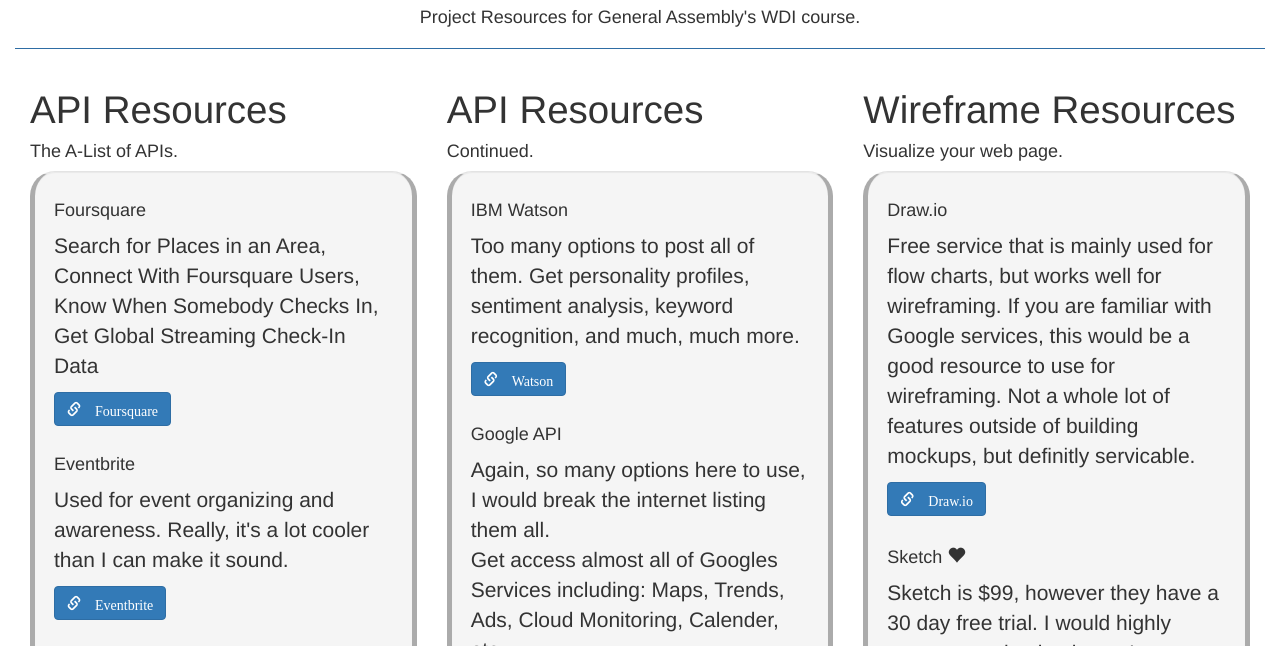
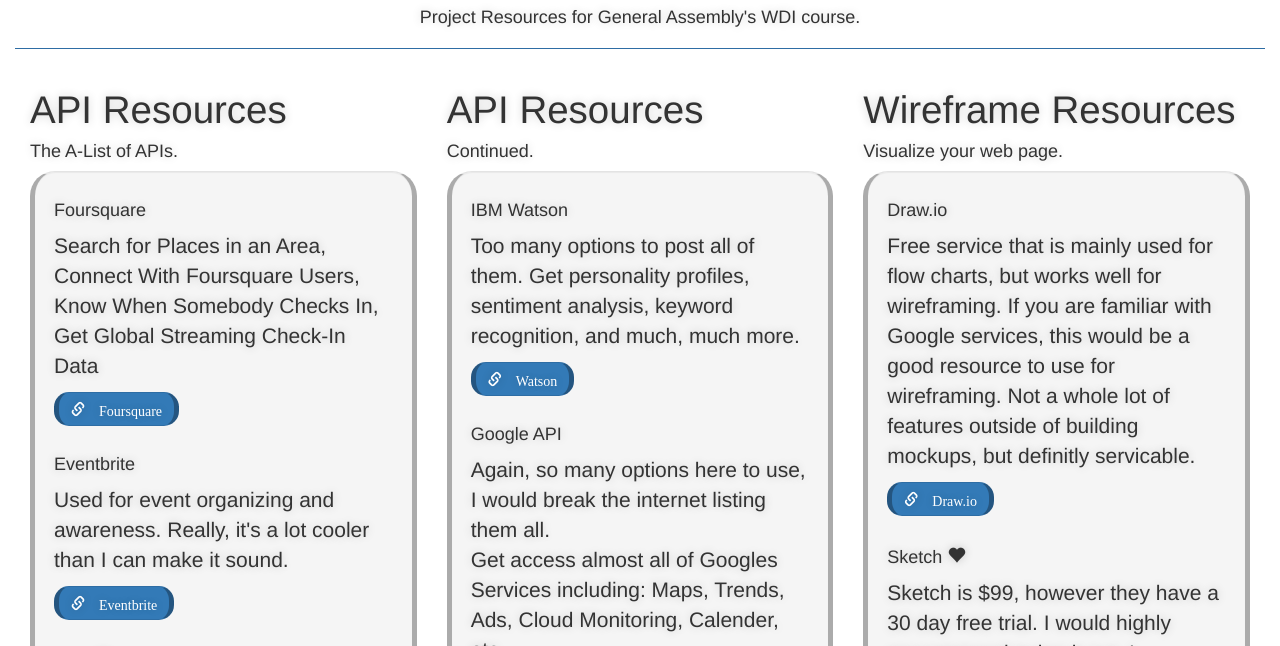
Before and after one commit to sbpolicar/wdi-ruby-resources, a plain HTML site: page index.html in a window 1280 px wide. Shown: the part 611-1257 px from the top of the page. Drawn offline with nearby package versions, Linux system fonts and the light colour scheme.

Commit message:
asdfklje

```diff
--- a/index.html
+++ b/index.html
@@ -174,9 +174,9 @@
         <h4>Even senior devs still use 'em.</h4>
         <div class="row">
 
-            <div class="col-md-3 well">
+            <div class="col-md-3  well btn-warning disabled">
                 <h4>Bootstrap</h4>
-                <ul class="list-group">
+                <ul class="list-group ">
                     <li class="list-group-item text-center"><a target="_blank" href="http://www.cheatography.com/masonjo/cheat-sheets/bootstrap/"><span class="">&nbsp;Bootstrap Cheatsheet</span></a></li>
                     <br>
                     <li class="list-group-item text-center"><a target="_blank" href="http://getbootstrap.com/components/"><span class="">&nbsp;Bootstrap Documentation</span></a></li>
--- a/style.css
+++ b/style.css
@@ -1,5 +1,7 @@
 
-
+*{
+    text-shadow: 0 0 10px rgba(0,0,0,0.19);
+}
 body {
     /*background-color: rgba(0,0,0,0.1);*/
 }
@@ -21,3 +23,8 @@
     border-left: solid rgba(0,0,0,0.3) 5px;
     border-right: solid rgba(0,0,0,0.3) 5px;
 }
+.btn {
+    border-radius: 15px !important;
+    border-left: solid rgba(0,0,0,0.3) 5px;
+    border-right: solid rgba(0,0,0,0.3) 5px;
+}
```
